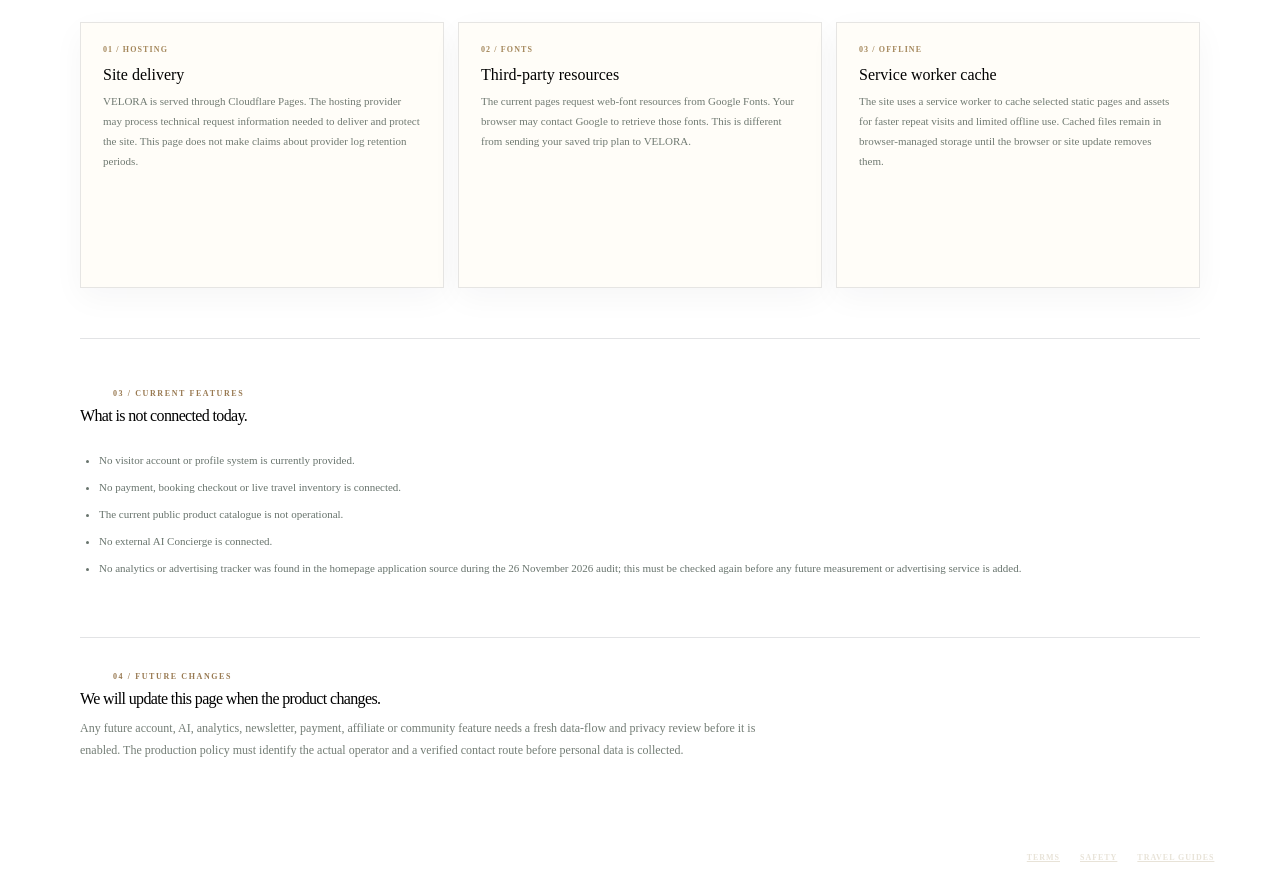
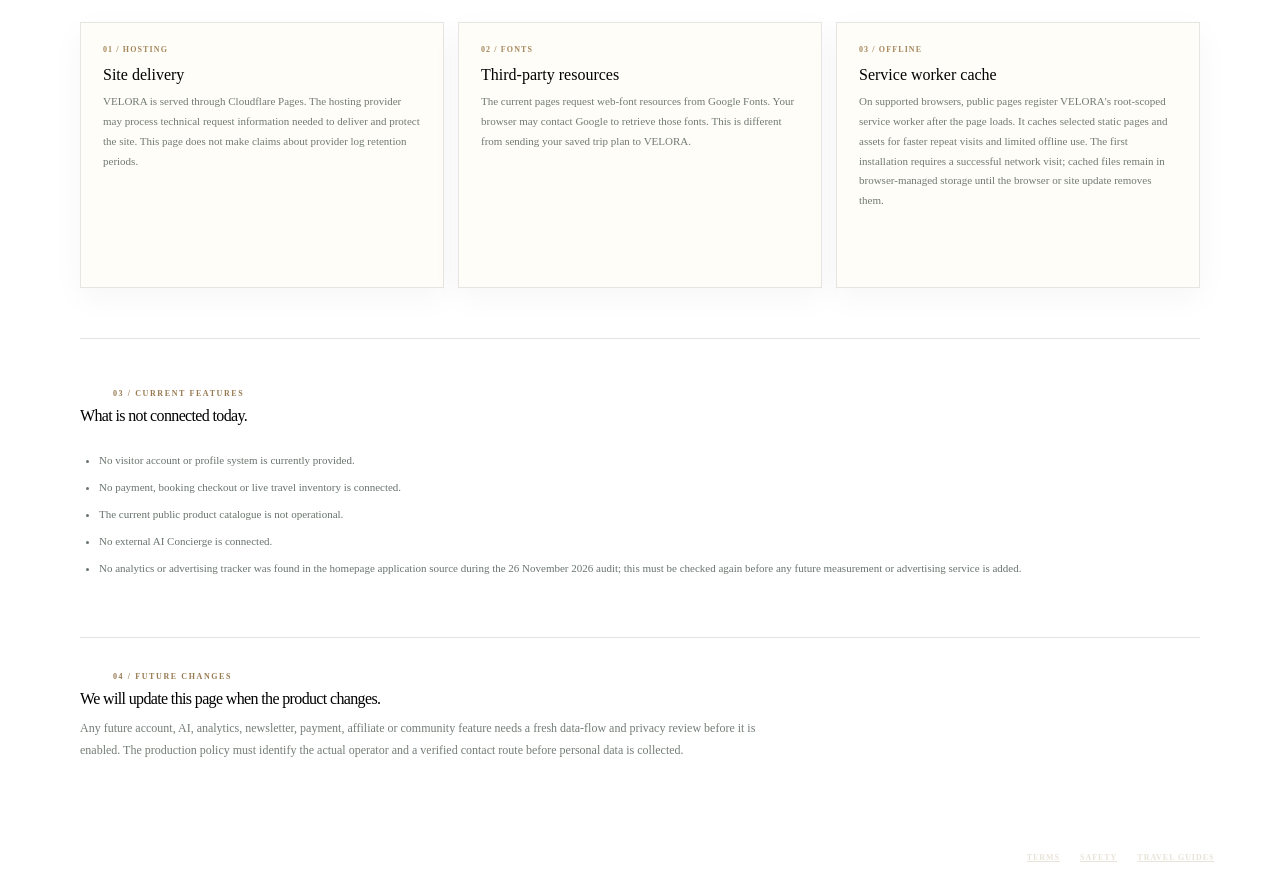
Before and after one commit to trivedishaan930-sketch/VELORA, a website: page privacy/index.html in a window 1280 px wide. Shown: the part 1460-2349 px from the top of the page. Drawn offline with Linux system fonts and the light colour scheme; a web font is replaced by a local one.

```diff
--- a/privacy/index.html
+++ b/privacy/index.html
@@ -34,7 +34,7 @@
    <div class="guide-grid">
     <article class="guide-card"><span class="card-number">01 / HOSTING</span><h3>Site delivery</h3><p>VELORA is served through Cloudflare Pages. The hosting provider may process technical request information needed to deliver and protect the site. This page does not make claims about provider log retention periods.</p></article>
     <article class="guide-card"><span class="card-number">02 / FONTS</span><h3>Third-party resources</h3><p>The current pages request web-font resources from Google Fonts. Your browser may contact Google to retrieve those fonts. This is different from sending your saved trip plan to VELORA.</p></article>
-    <article class="guide-card"><span class="card-number">03 / OFFLINE</span><h3>Service worker cache</h3><p>The site uses a service worker to cache selected static pages and assets for faster repeat visits and limited offline use. Cached files remain in browser-managed storage until the browser or site update removes them.</p></article>
+    <article class="guide-card"><span class="card-number">03 / OFFLINE</span><h3>Service worker cache</h3><p>On supported browsers, public pages register VELORA's root-scoped service worker after the page loads. It caches selected static pages and assets for faster repeat visits and limited offline use. The first installation requires a successful network visit; cached files remain in browser-managed storage until the browser or site update removes them.</p></article>
    </div>
   </section>
   <section class="guide-section">
```
